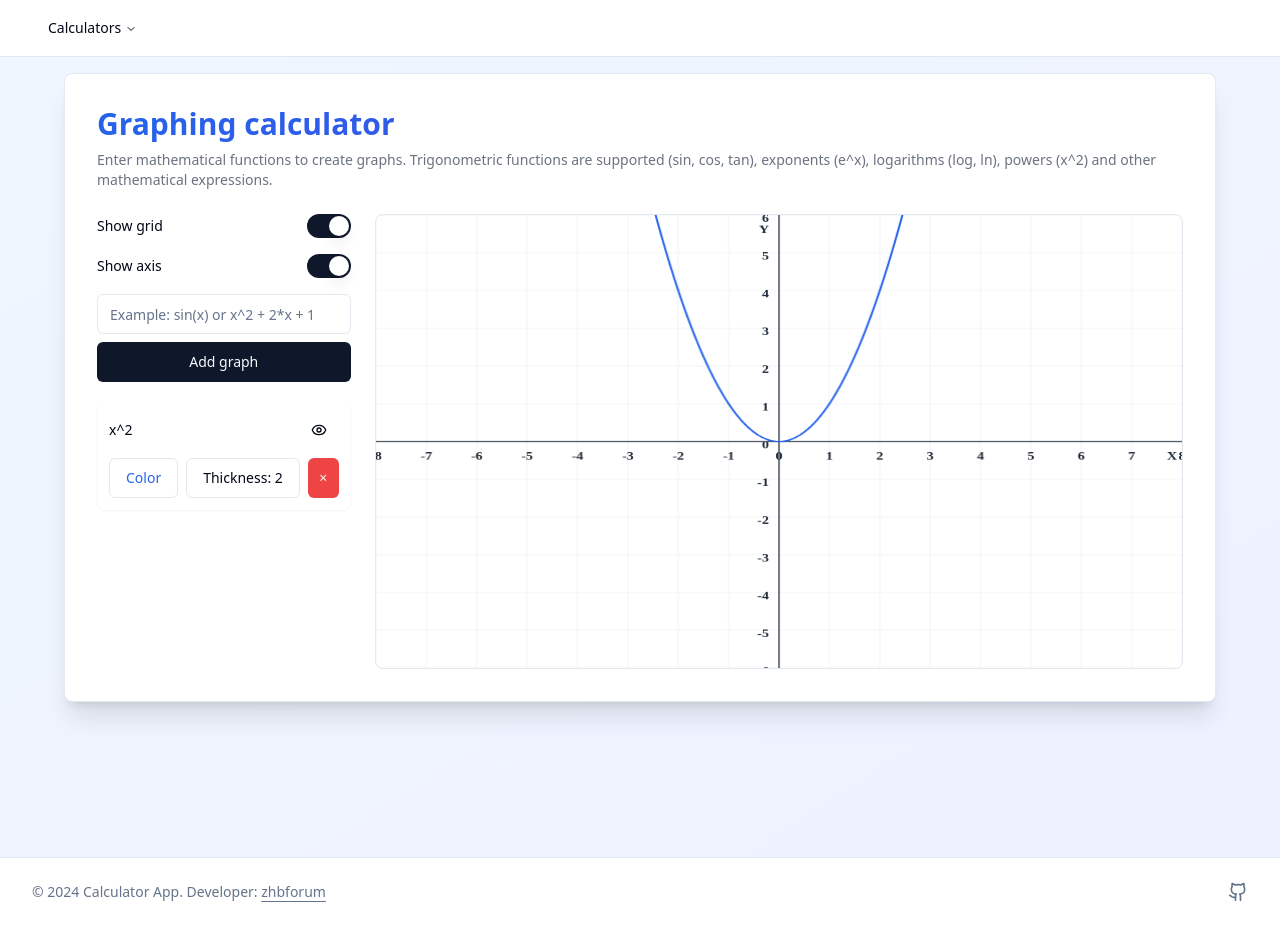
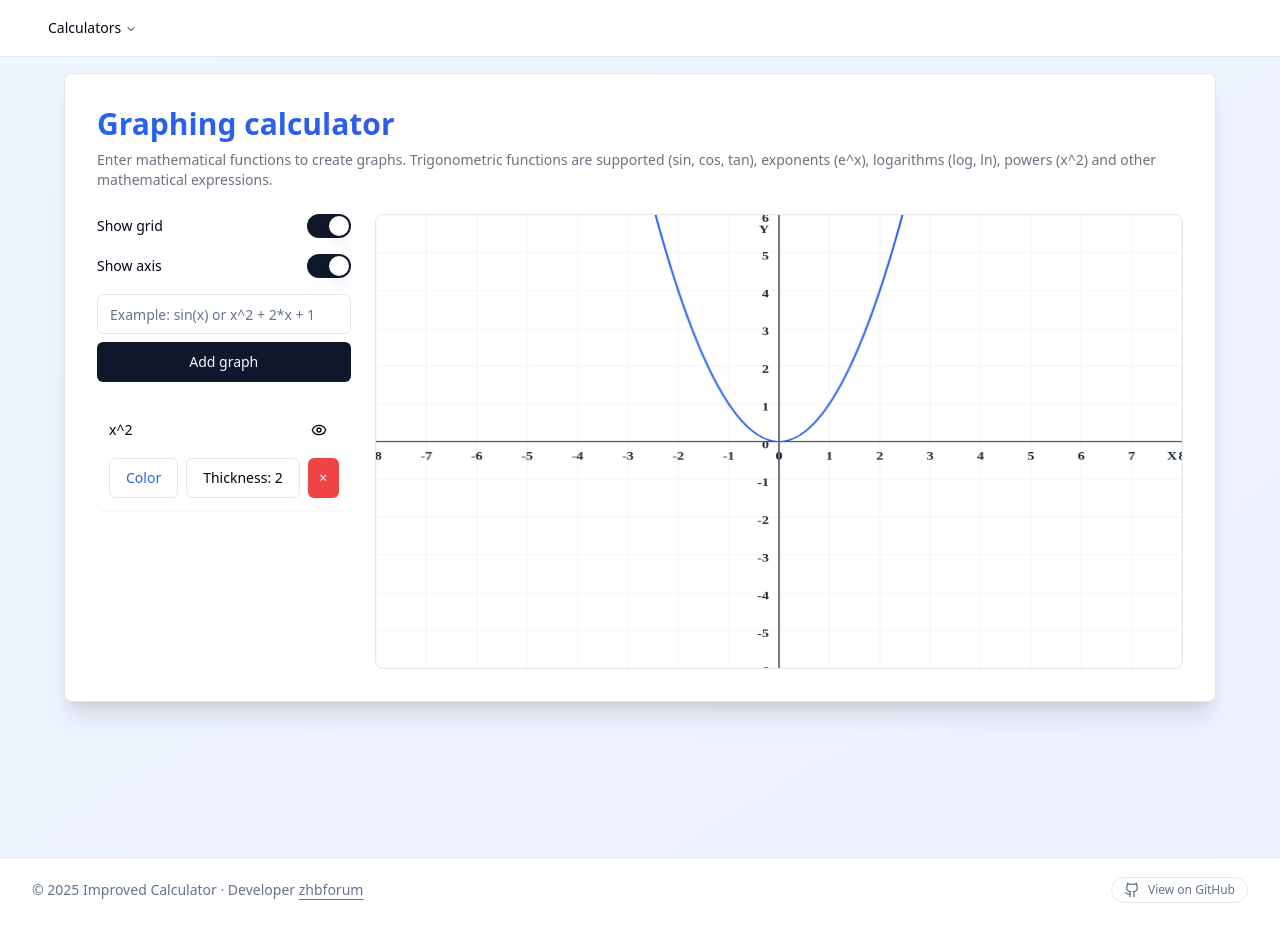
Before and after one commit to zhbforum/ImprovedCalculator, a React (Vite) app: page /graph in a window 1280 px wide. Built offline with nearby package versions, Linux system fonts and the light colour scheme.

Commit message:
feat(ui): improve footer layout and add GitHub link

```diff
--- a/src/components/Footer.tsx
+++ b/src/components/Footer.tsx
@@ -1,11 +1,13 @@
-import { Github } from 'lucide-react';
+import { Github } from "lucide-react";
+
+const year = new Date().getFullYear();
 
 const Footer = () => {
   return (
-    <footer className="border-t mt-auto py-6 bg-background/95 backdrop-blur supports-[backdrop-filter]:bg-background/60">
-      <div className="container flex flex-col items-center justify-between gap-4 md:flex-row">
-        <p className="text-sm text-muted-foreground">
-          © 2024 Calculator App. Developer:{" "}
+    <footer className="mt-auto border-t bg-background/80 backdrop-blur supports-[backdrop-filter]:bg-background/60">
+      <div className="container flex flex-col items-center justify-between gap-3 py-4 md:h-16 md:flex-row">
+        <p className="text-xs text-muted-foreground md:text-sm">
+          © {year} Improved Calculator · Developer{" "}
           <a
             href="https://github.com/zhbforum"
             className="font-medium underline underline-offset-4 hover:text-primary"
@@ -15,16 +17,16 @@ const Footer = () => {
             zhbforum
           </a>
         </p>
-        <div className="flex items-center gap-4">
+
         <a
           href="https://github.com/zhbforum/ImprovedCalculator"
           target="_blank"
           rel="noopener noreferrer"
-            className="text-muted-foreground hover:text-primary"
+          className="inline-flex items-center gap-2 rounded-full border px-3 py-1 text-xs font-medium text-muted-foreground hover:border-primary/60 hover:text-primary"
         >
-            <Github className="h-5 w-5" />
+          <Github className="h-4 w-4" />
+          <span>View on GitHub</span>
         </a>
-        </div>
       </div>
     </footer>
   );
```
Lines whose indentation alone changed are shown as unchanged.
